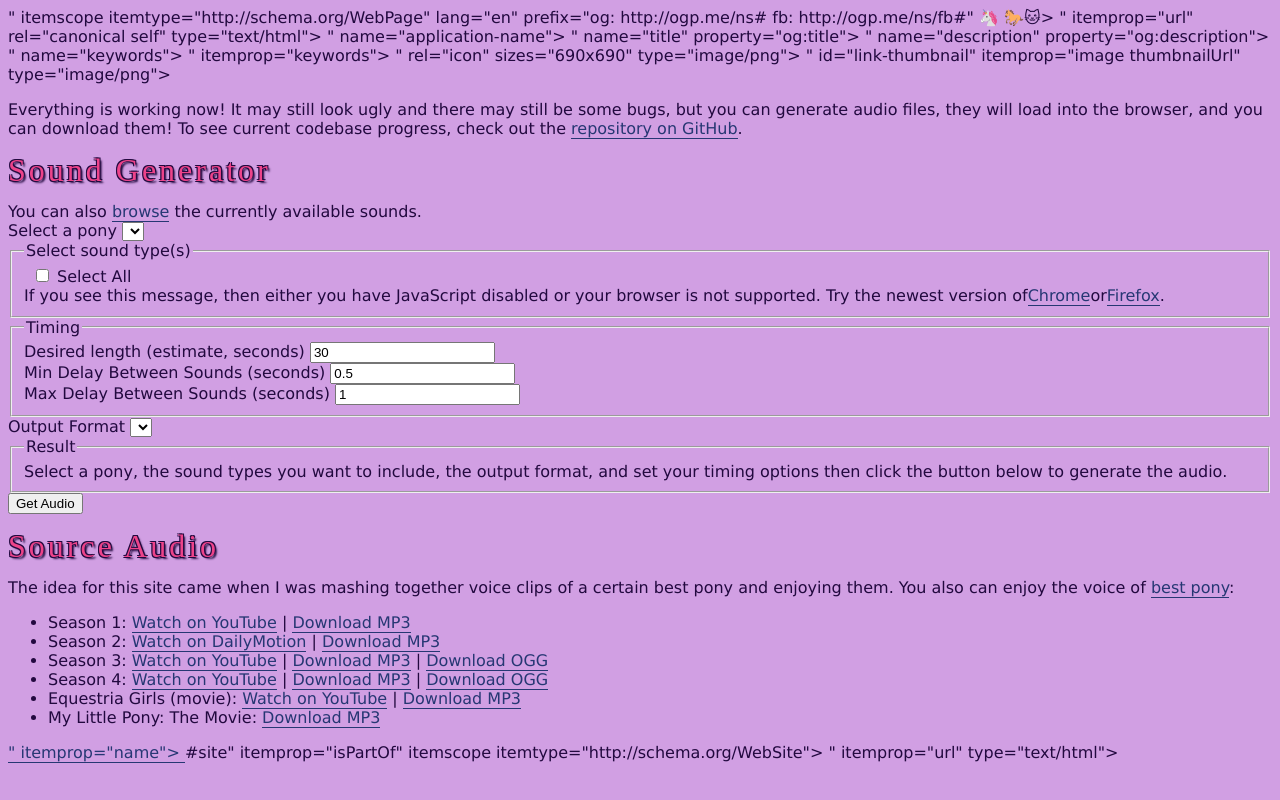
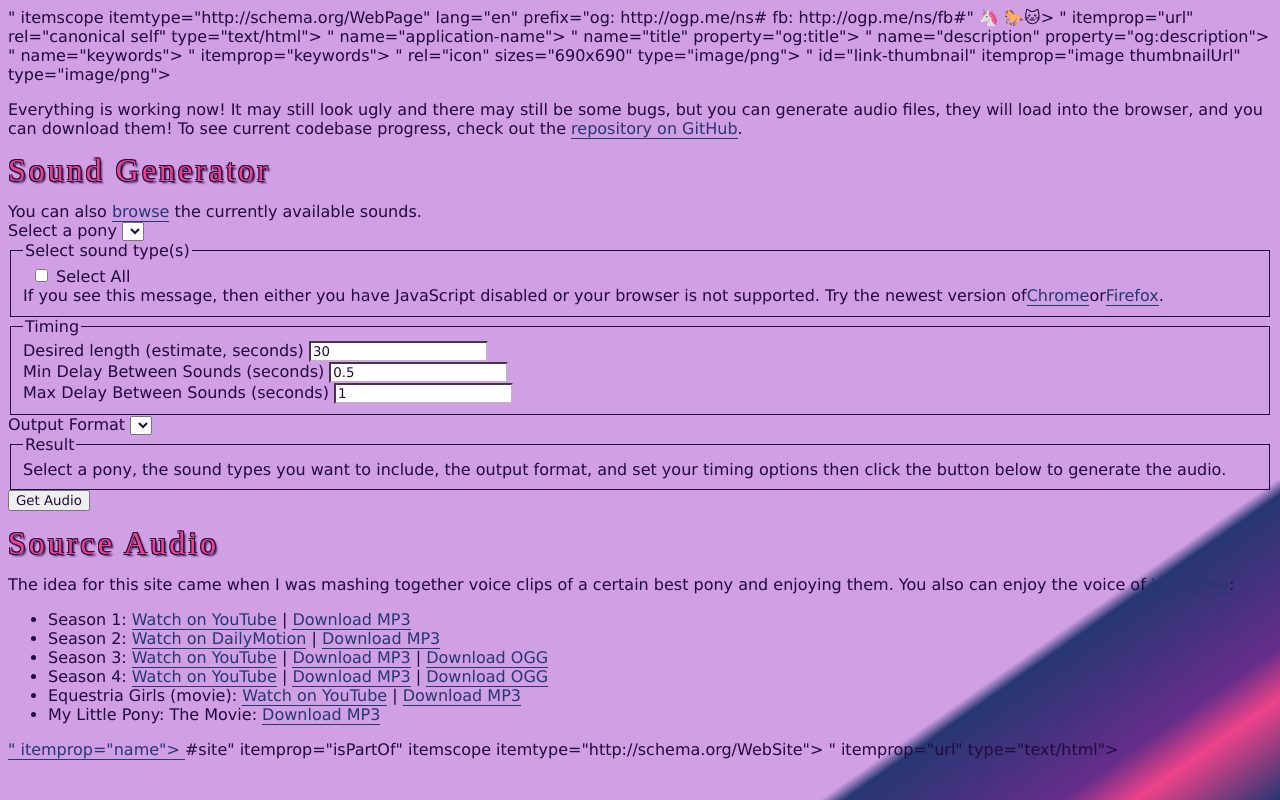
Before and after one commit to CorpulentBrony/ponison.us, a PHP site: page / in a window 1280 px wide. Run offline with PHP 8.4, Linux system fonts and the light colour scheme; lists and menus that the app fills with data are empty; style sheets or scripts are compiled from the project's sources; some web fonts are replaced.

Commit message:
Playing with UI and display elements Also may have deleted some comments from JS files

```diff
--- a/index.html
+++ b/index.html
@@ -88,15 +88,15 @@
 							<legend>Timing</legend>
 							<div>
 								<label for="input-desired-length-seconds">Desired length (estimate, seconds)</label>
-								<input id="input-desired-length-seconds" inputmode="numeric" required value="30">
+								<input id="input-desired-length-seconds" inputmode="numeric" required type="number" value="30">
 							</div>
 							<div>
 								<label for="input-min-delay-seconds">Min Delay Between Sounds (seconds)</label>
-								<input id="input-min-delay-seconds" inputmode="decimal" required step="0.1" value="0.5">
+								<input id="input-min-delay-seconds" inputmode="decimal" required step="0.1" type="number" value="0.5">
 							</div>
 							<div>
 								<label for="input-max-delay-seconds">Max Delay Between Sounds (seconds)</label>
-								<input id="input-max-delay-seconds" inputmode="decimal" required step="0.1" value="1">
+								<input id="input-max-delay-seconds" inputmode="decimal" required step="0.1" type="number" value="1">
 							</div>
 						</fieldset>
 						<div>
--- a/module/Response.mjs
+++ b/module/Response.mjs
@@ -25,7 +25,6 @@
 		setAttributes(outputAudio.getElementById("a-download"), { download, href: audioUrl }).removeAttribute("id");
 		setAttributes(outputAudio.getElementById("time-duration"), { datetime: `PT${response.outputFile.durationSeconds}S`, textContent: `${response.outputFile.durationSeconds} seconds` }).removeAttribute("id");
 		setAttributes(outputAudio.getElementById("data-size"), { textContent: `${response.outputFile.sizeBytes} bytes`, value: response.outputFile.sizeBytes }).removeAttribute("id");
-		// setAttributes(outputAudio.getElementById("time-lifetime"), { datetime: `PT${response.outputFile.lifetimeSeconds}S`, textContent: `${response.outputFile.lifetimeSeconds} seconds` }).removeAttribute("id");
 		setAttributes(outputAudio.getElementById("time-processing"), { datetime: `PT${response.generationTimeElapsedSeconds}S`, textContent: `${response.generationTimeElapsedSeconds} seconds`}).removeAttribute("id");
 		setAttributes(outputAudio.getElementById("data-used-sound-types"), { textContent: `${response.numberSoundTypesUsed} sound types`, value: response.numberSoundTypesUsed }).removeAttribute("id");
 		setAttributes(outputAudio.getElementById("data-total-sound-types"), { textContent: String(response.totalSoundTypesSelected), value: response.totalSoundTypesSelected }).removeAttribute("id");
--- a/module/util.mjs
+++ b/module/util.mjs
@@ -17,11 +17,11 @@
 	return element;
 }
 
-export function detectDynamicImport() {
-	try { new window.Function("import(\"\")"); }
-	catch (err) { return false; }
-	return true;
-}
+// export function detectDynamicImport() {
+// 	try { new window.Function("import(\"\")"); }
+// 	catch (err) { return false; }
+// 	return true;
+// }
 
 export async function loadDeferredStylesheets(containerId = "noscript-deferred-stylesheets") {
 	const parser = new window.DOMParser();
--- a/scss/index.scss
+++ b/scss/index.scss
@@ -7,6 +7,23 @@
 
 @mixin pone-outline($color) {
 	text-shadow: 2px 2px 2px $color, -1px 1px 0 $color, 1px -1px 0 $color, -1px -1px 0 $color;
+}
+
+%fg-color {
+	caret-color: $twi-eye-gradient-dark;
+	color: $twi-eye-gradient-dark;
+	fill: $twi-eye-gradient-dark;
+}
+%font {
+	font-family: "Futura PT", "Harmonia Sans", Verdana, sans-serif;
+	-moz-osx-font-smoothing: grayscale;
+	-webkit-font-smoothing: antialiased;
+	font-smooth: always;
+	text-rendering: optimizeLegibility;
+}
+%no-appearance {
+	-moz-appearance: none;
+	-webkit-appearance: none;
 }
 
 ::moz-selection { background-color: $twi-hair-highlight-pink; }
@@ -21,14 +38,21 @@
 	&:active { color: $twi-hair-highlight-pink; }
 }
 body {
+	@extend %fg-color;
+	@extend %font;
+	// @include pone-set-fg-color($twi-eye-gradient-dark);
+	background-attachment: fixed;
 	background-color: $twi-body-fill;
-	color: $twi-eye-gradient-dark;
-	fill: $twi-eye-gradient-dark;
-	font-family: "Futura PT", "Harmonia Sans", Verdana, sans-serif;
-	-moz-osx-font-smoothing: grayscale;
-	-webkit-font-smoothing: antialiased;
-	font-smooth: always;
-	text-rendering: optimizeLegibility;
+	background-image: linear-gradient(145deg, $twi-body-fill 81%, $twi-hair-primary 82%, $twi-hair-highlight-purple 91%, $twi-hair-highlight-pink 94%, $twi-hair-primary);
+	background-size: 100vw 100vh;
+}
+button {
+	@extend %fg-color;
+	@extend %font;
+}
+fieldset {
+	border-color: $twi-eye-gradient-dark;
+	border-width: 1px;
 }
 h1, h2 {
 	@include pone-outline($twi-eye-gradient-dark);
@@ -43,6 +67,22 @@
 h1::selection, h2::selection { color: $twi-hair-highlight-purple; }
 h1 { @include pone-font-size(3rem); }
 h2 { @include pone-font-size(2rem); }
+input {
+	@extend %fg-color;
+	@extend %font;
+	border-color: $twi-eye-highlight-dark $twi-eye-highlight-light $twi-eye-highlight-light $twi-eye-highlight-dark;
+}
+input[type=number] { @extend %no-appearance; }
+option {
+	@extend %fg-color;
+	@extend %font;
+	@extend %no-appearance;
+}
+select {
+	@extend %fg-color;
+	@extend %font;
+	// @extend %no-appearance;
+}
 #div-sound-types {
 	display: flex;
 	flex-wrap: wrap;
```
